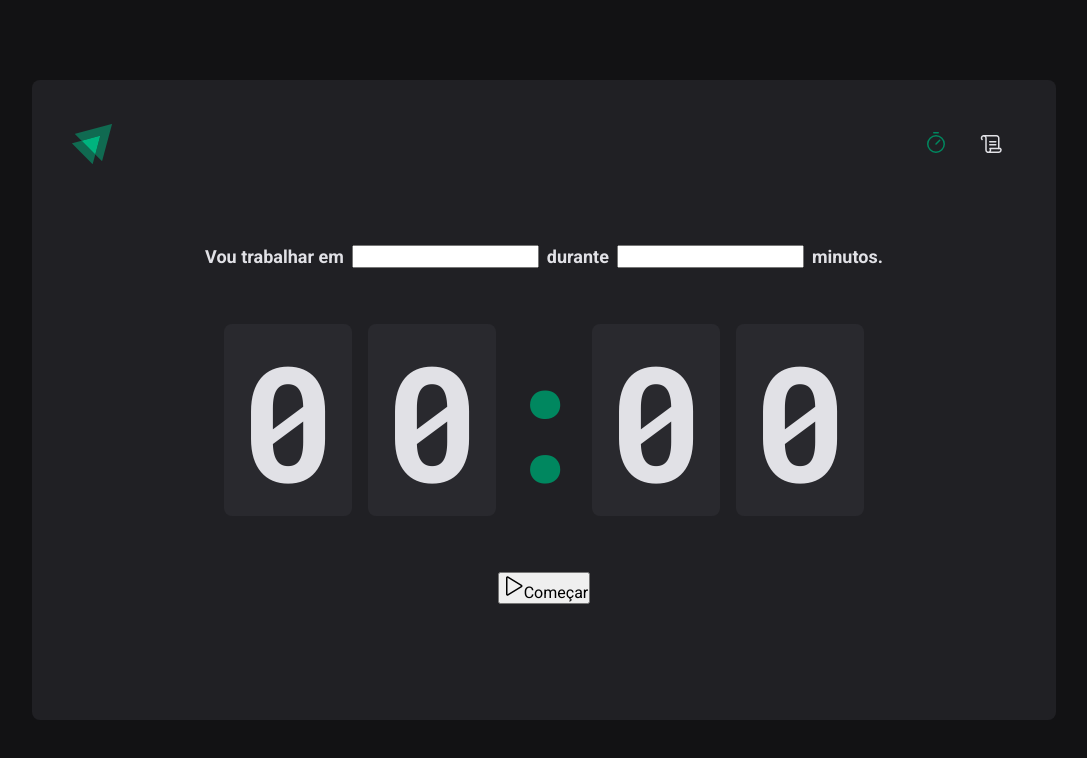
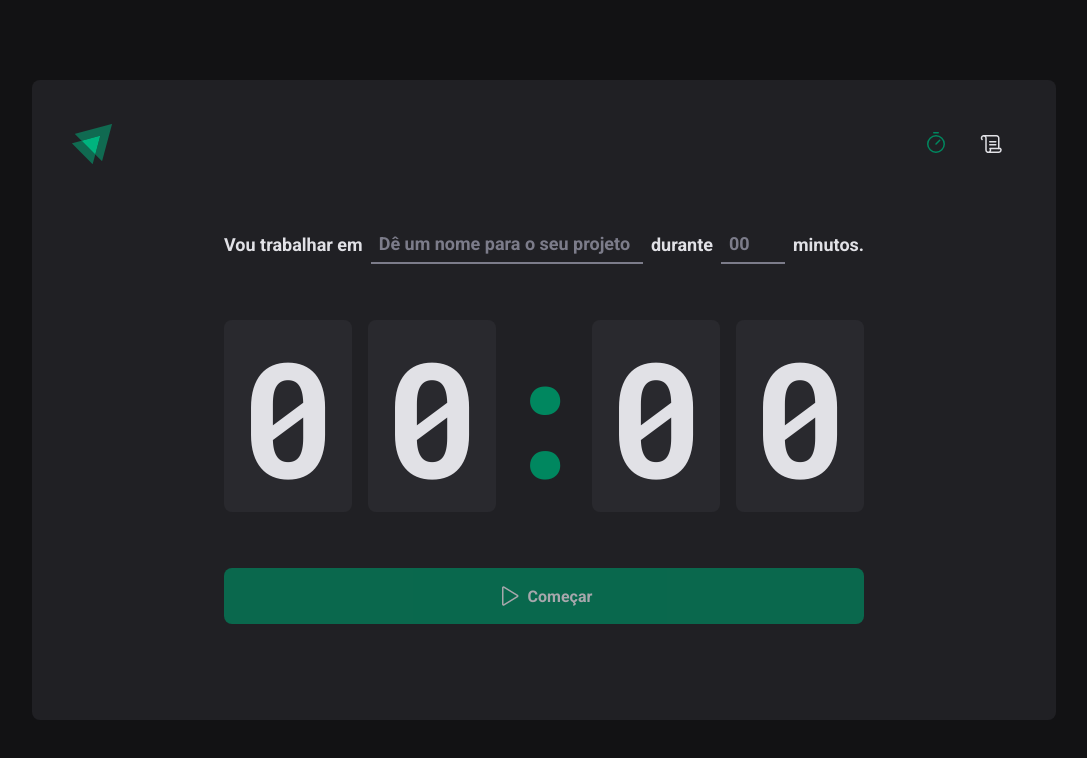
Before and after one commit to andersonigfrancisco/02-ignite-timer, a React (Vite) app: page / in a window 1280 px wide. Shown: the top 758 px of the page, without its empty margins (96-1183 px from the left). Built offline with nearby package versions, Linux system fonts and the light colour scheme.

Commit message:
finish header

```diff
--- a/src/pages/Home/index.tsx
+++ b/src/pages/Home/index.tsx
@@ -4,7 +4,10 @@
   CountdownContainer,
   FormContainer,
   HomeContainer,
+  MinutesAmountInput,
   Separator,
+  StartCountdownButton,
+  TaskInput,
 } from './styles'
 
 
@@ -15,10 +18,14 @@
 
         <FormContainer>
           <label htmlFor="task">Vou trabalhar em</label>
-          <input id="task" />
+          <TaskInput id="task" placeholder="Dê um nome para o seu projeto" />
 
           <label htmlFor="minutesAmount">durante</label>
-          <input type="number" id="minutesAmount" />
+          <MinutesAmountInput
+            type="number"
+            id="minutesAmount"
+            placeholder="00"
+          />
 
           <span>minutos.</span>
         </FormContainer>
@@ -31,10 +38,10 @@
           <span>0</span>
         </CountdownContainer>
 
-        <button type="submit">
+        <StartCountdownButton disabled type="submit">
           <Play size={24} />
           Começar
-        </button>
+        </StartCountdownButton>
 
       </form>
     </HomeContainer>
--- a/src/pages/Home/styles.ts
+++ b/src/pages/Home/styles.ts
@@ -26,6 +26,32 @@
   flex-wrap: wrap;
 `
 
+
+const BaseInput = styled.input`
+  background: transparent;
+  height: 2.5rem;
+  border: 0;
+  border-bottom: 2px solid ${(props) => props.theme['gray-500']};
+  font-weight: bold;
+  font-size: 1.125rem;
+  padding: 0 0.5rem;
+  color: ${(props) => props.theme['gray-100']};
+  &:focus {
+    box-shadow: none;
+    border-color: ${(props) => props.theme['green-500']};
+  }
+  &::placeholder {
+    color: ${(props) => props.theme['gray-500']};
+  }
+`
+export const TaskInput = styled(BaseInput)`
+  flex: 1;
+`
+
+export const MinutesAmountInput = styled(BaseInput)`
+  width: 4rem;
+`
+
 export const CountdownContainer = styled.div`
   font-family: 'Roboto Mono', monospace;
   font-size: 10rem;
@@ -47,3 +73,25 @@
   display: flex;
   justify-content: center;
 `
+
+export const StartCountdownButton = styled.button`
+  width: 100%;
+  border: 0;
+  padding: 1rem;
+  border-radius: 8px;
+  display: flex;
+  align-items: center;
+  justify-content: center;
+  gap: 0.5rem;
+  font-weight: bold;
+  cursor: pointer;
+  background: ${(props) => props.theme['green-500']};
+  color: ${(props) => props.theme['gray-100']};
+  &:disabled {
+    opacity: 0.7;
+    cursor: not-allowed;
+  }
+  &:not(:disabled):hover {
+    background: ${(props) => props.theme['green-700']};
+  }
+`
```
